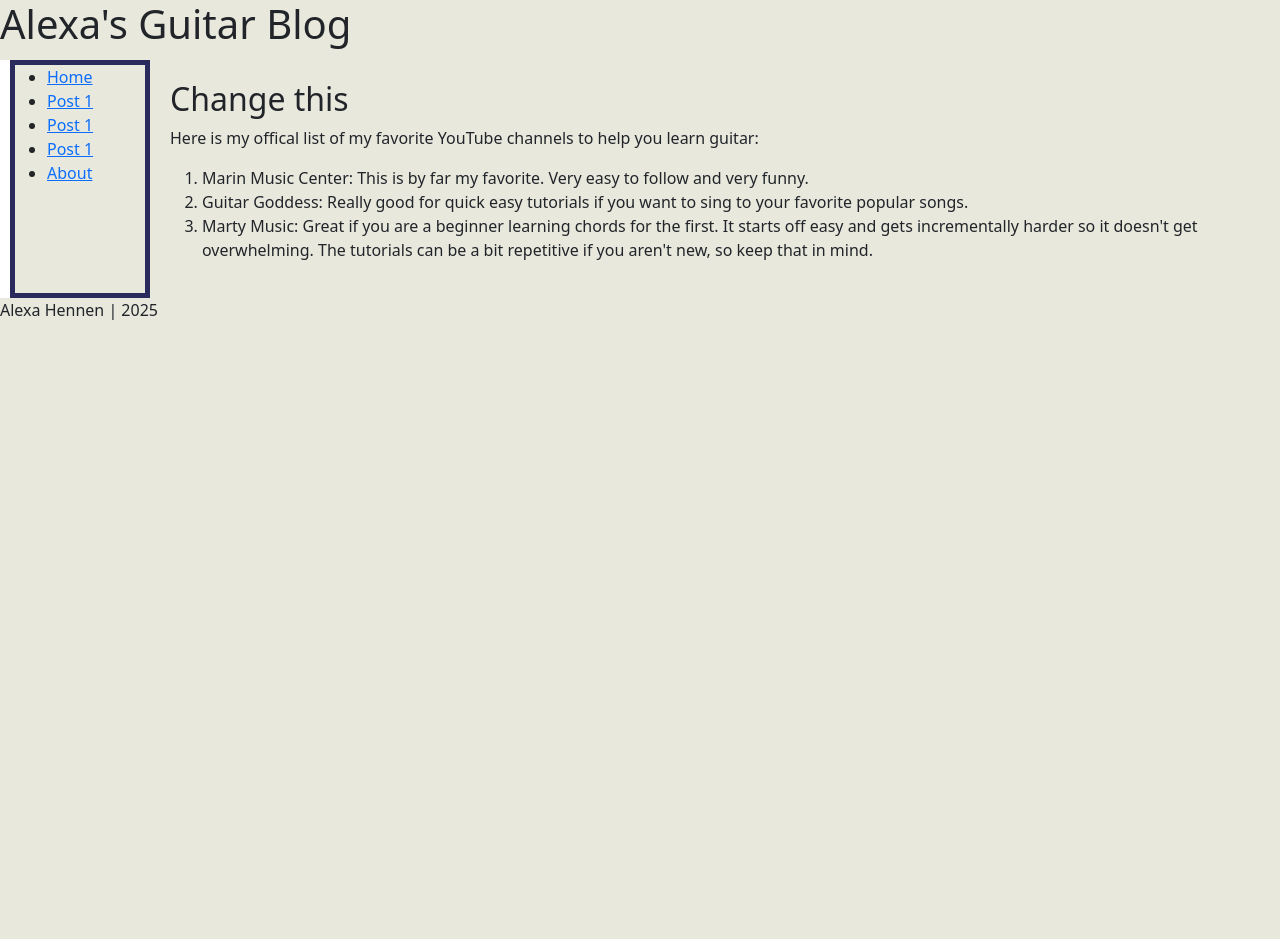
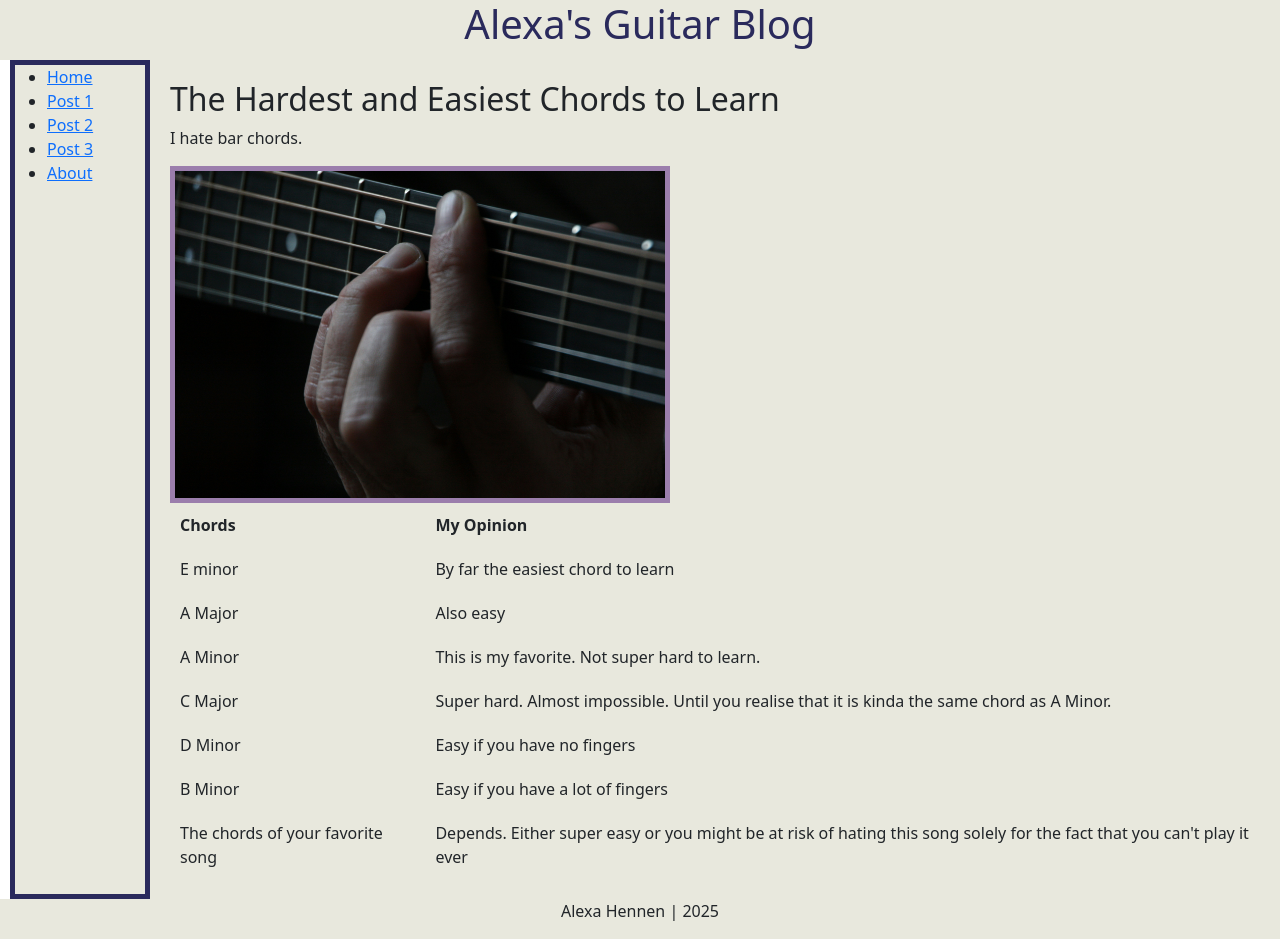
Before and after one commit to alexa-henn/individual-assignment-4, a plain HTML site: page blog_2.html in a window 1280 px wide. Before the commit the page ends 800 px from the top, so only its background shows below. Drawn offline with nearby package versions, Linux system fonts and the light colour scheme.

Commit message:
second commit

```diff
--- a/blog_2.html
+++ b/blog_2.html
@@ -15,21 +15,55 @@
         <ul>
             <li><a href="index.html">Home</a></li>
             <li><a href="blog_1.html">Post 1</a></li>
-            <li><a href="blog_2.html">Post 1</a></li>
-            <li><a href="blog_3.html">Post 1</a></li>
+            <li><a href="blog_2.html">Post 2</a></li>
+            <li><a href="blog_3.html">Post 3</a></li>
             <li><a href ="About.html">About</a></li>
         </ul>
     </nav>
     <article>
-        <h2>Change this</h2>
-        <p>Here is my offical list of my favorite YouTube channels to help you learn guitar:</p>
-        <ol>
-            <li>Marin Music Center: This is by far my favorite. Very easy to follow and very funny.</li>
-            <li>Guitar Goddess: Really good for quick easy tutorials if you want to sing to your favorite popular songs.</li>
-            <li>Marty Music: Great if you are a beginner learning chords for the first. It starts off easy and gets incrementally harder so it doesn't get overwhelming. The tutorials can be a bit repetitive if you aren't new, so keep that in mind.</li>
-        </ol>
+        <h2>The Hardest and Easiest Chords to Learn</h2>
+        <p>I hate bar chords.</p>
+        <img src="guitar_2.jpg" width="500px">
+        <table>
+            <tr>
+                <th>Chords</th>
+                <th>My Opinion</th>
+            </tr>
+            <tr>
+                <td>E minor</td>
+                <td>By far the easiest chord to learn</td>
+            </tr>
+            <tr>
+                <td>A Major</td>
+                <td>Also easy</td>
+            </tr>
+            <tr>
+                <td>A Minor</td>
+                <td>This is my favorite. Not super hard to learn.</td>
+            </tr>
+            <tr>
+                <td>C Major</td>
+                <td>Super hard. Almost impossible. Until you realise that it is kinda the same chord as A Minor.</td>
+            </tr>
+            <tr>
+                <td>D Minor</td>
+                <td>Easy if you have no fingers</td>
+            </tr>
+            <tr>
+                <td>B Minor</td>
+                <td>Easy if you have a lot of fingers</td>
+            </tr>
+            <tr>
+                <td>The chords of your favorite song</td>
+                <td>Depends. Either super easy or you might be at risk of hating this song solely for the fact that you can't play it ever</td>
+            </tr>
+        </table>
 
     </article>
     <footer>Alexa Hennen | 2025</footer>
+
+    <!--image:
+    https://unsplash.com/photos/person-using-guitar-IaA_5KNVAR4
+    -->
 </body>
 </html>
--- a/style.css
+++ b/style.css
@@ -30,6 +30,9 @@ article {
 
 footer {
     grid-area: foot;
+    position: relative;
+    text-align: center;
+
 }
 
 a:hover {
@@ -39,3 +42,16 @@ a:hover {
 #home_photo {
     filter: grayscale(100%);
 }
+
+h1 {
+    text-align: center;
+    color: #2A2A5C
+}
+
+img {
+    border: solid #9B7EAC 5px;
+}
+
+th, td {
+    padding: 10px
+}
```
Also changed, not shown: About.html (+2 -2 lines), blog_1.html (+6 -3 lines), blog_3.html (+17 -9 lines), index.html (+7 -3 lines), guitar_2.jpg (added), 1 other file.
